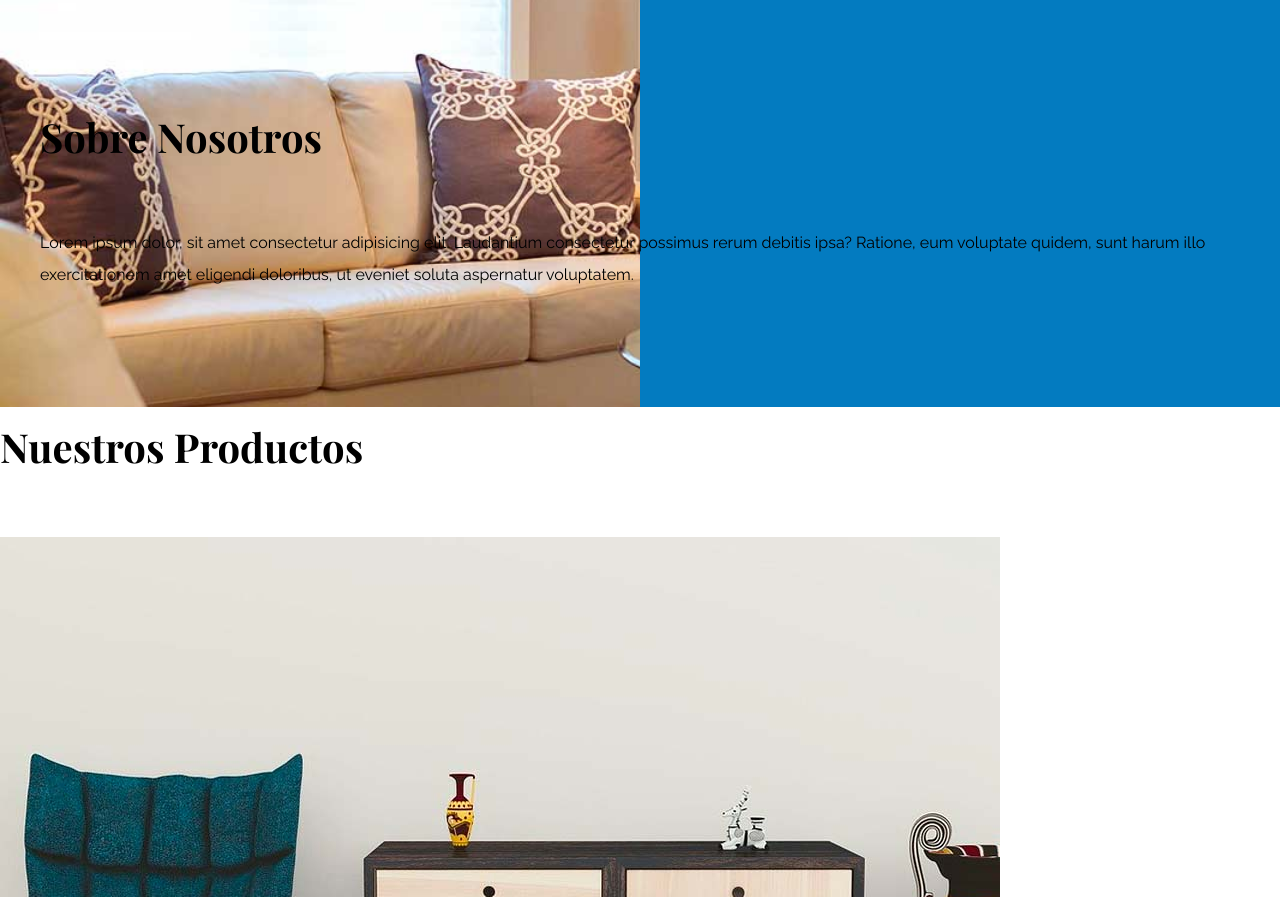
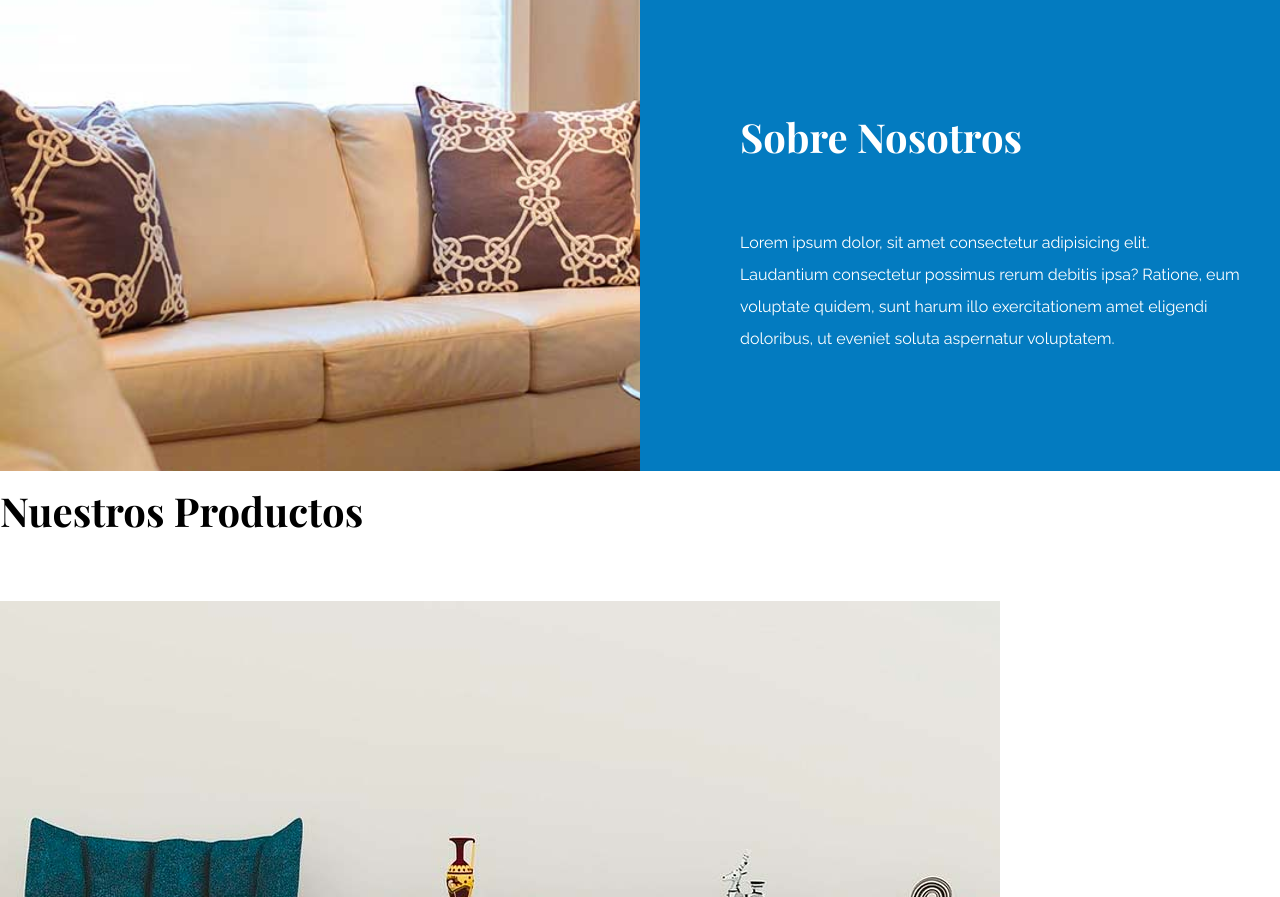
Before and after one commit to Grymbo/tiendaMueblesCSS, a plain HTML site: page index.html in a window 1280 px wide. Shown: the part 1343-2240 px from the top of the page. Drawn offline with nearby package versions, Linux system fonts and the light colour scheme.

Commit message:
Se agrega flebox a nosotros

```diff
--- a/assets/css/style.css
+++ b/assets/css/style.css
@@ -97,3 +97,12 @@ img {
     background-repeat: no-repeat;
     background-size: 100%, 120rem;
 }
+.sobre-nosotros-grid {
+    display: flex;
+    justify-content: flex-end;
+}
+.texto-nosotros {
+    flex-basis: 50%;
+    padding-left: 10rem;
+    color: #fff;
+}
--- a/index.html
+++ b/index.html
@@ -49,9 +49,11 @@
     </section>
 
     <section class="sobre-nosotros">
-        <div class="contenedor">
-            <h2>Sobre Nosotros</h2>
-            <p>Lorem ipsum dolor, sit amet consectetur adipisicing elit. Laudantium consectetur possimus rerum debitis ipsa? Ratione, eum voluptate quidem, sunt harum illo exercitationem amet eligendi doloribus, ut eveniet soluta aspernatur voluptatem.</p>
+        <div class="contenedor sobre-nosotros-grid">
+            <div class="texto-nosotros">
+                <h2>Sobre Nosotros</h2>
+                <p>Lorem ipsum dolor, sit amet consectetur adipisicing elit. Laudantium consectetur possimus rerum debitis ipsa? Ratione, eum voluptate quidem, sunt harum illo exercitationem amet eligendi doloribus, ut eveniet soluta aspernatur voluptatem.</p>
+            </div>
         </div>
     </section>
 
```
